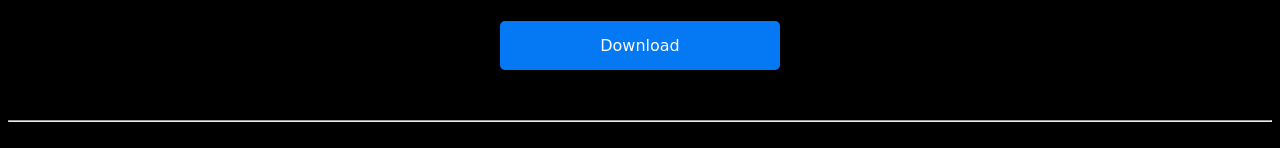
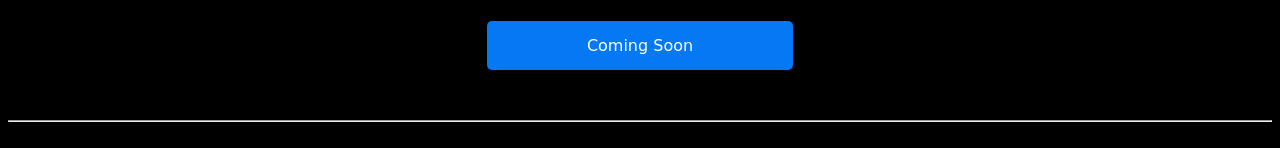
Before and after one commit to icetheperson/Ices.Network, a plain HTML site: page index.html in a window 1280 px wide. Shown: the part 480-628 px from the top of the page. Drawn offline with Linux system fonts and the light colour scheme; a web font is replaced by a local one.

Commit message:
Update index.html
Updated the Crossplay section link to indicate it's coming soon.

```diff
--- a/index.html
+++ b/index.html
@@ -63,8 +63,8 @@
         Do you want to Crossplay with Standalone while using PC Mods? By downloading the Mod and by downgrading Gorilla Tag, you can Mod with your Standalone Buddies!
     </p>
     <br>
-    <a href="crossplay.html">
-        Download
+    <a href="#">
+        Coming Soon
     </a>
     <br>
     <br>
```
